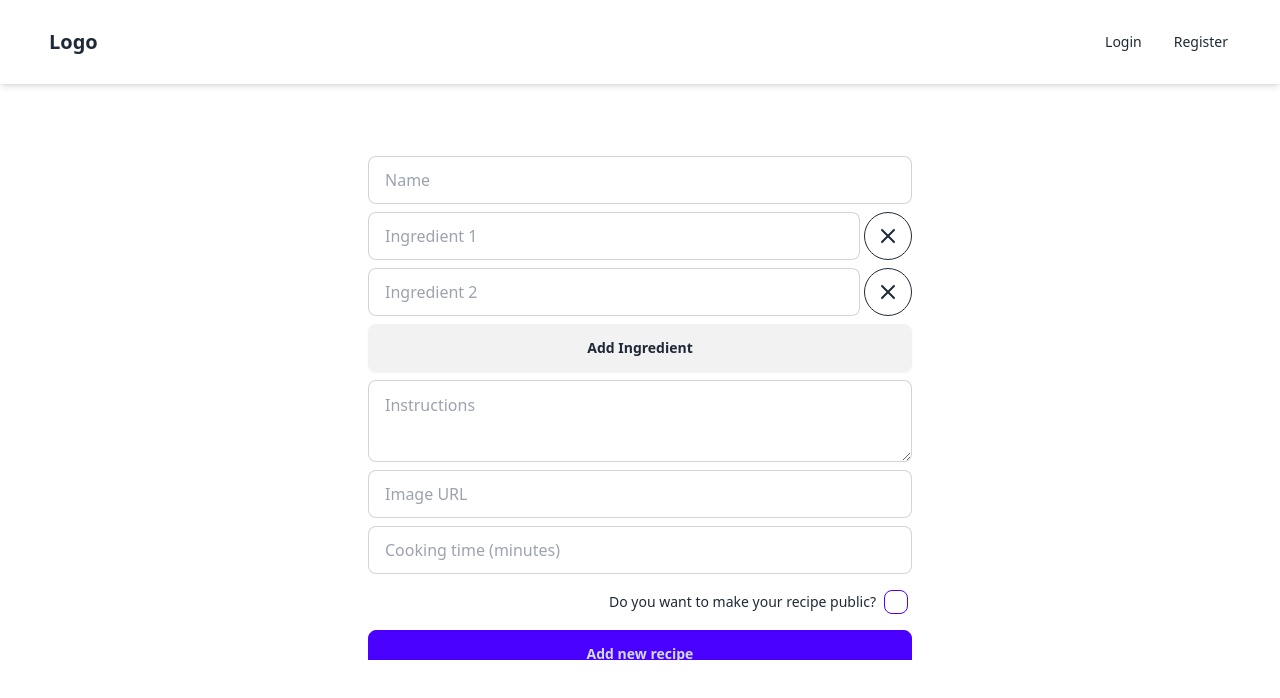
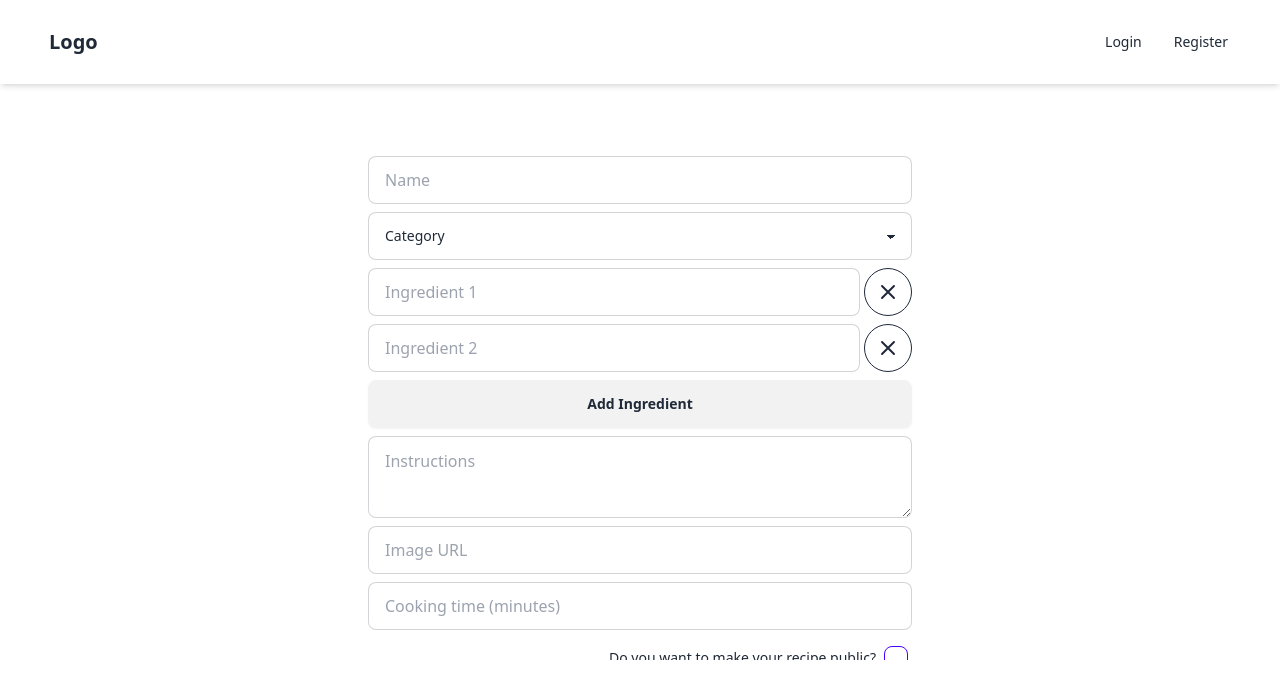
Before and after one commit to Vertori/nodejs-react-social, a React (Vite) app in the folder client/: page /recipes/add in a window 1280 px wide. Shown: the top 698 px of the page. Built offline with nearby package versions, Linux system fonts and the light colour scheme; no server answers.

Commit message:
recipe category logic

```diff
--- a/client/src/components/Recipe.tsx
+++ b/client/src/components/Recipe.tsx
@@ -127,8 +127,8 @@ const Recipe = ({ recipe, deleteUsersRecipe }: RecipeProps) => {
               <div>
                 <h3 className="text-lg text-blue-700">Ingredients</h3>
                 <ul className="list-disc">
-                  {recipe.ingredients.map((ingredient) => (
-                    <li>{ingredient}</li>
+                  {recipe.ingredients.map((ingredient, index) => (
+                    <li key={index}>{ingredient}</li>
                   ))}
                 </ul>
               </div>
--- a/client/src/pages/AddRecipe.tsx
+++ b/client/src/pages/AddRecipe.tsx
@@ -91,6 +91,29 @@ const AddRecipe = () => {
           />
           {errors.name && (
             <p className="text-red-500">{`${errors.name.message}`}</p>
+          )}
+          <select
+            className="w-full select select-bordered"
+            {...register("category")}
+            defaultValue={"Category"}
+          >
+            <option disabled value="Category">
+              Category
+            </option>
+            <option value="breakfast">Breakfast</option>
+            <option value="lunch">Lunch</option>
+            <option value="dinner">Dinner</option>
+            <option value="soup">Soup</option>
+            <option value="salad">Salad</option>
+            <option value="dessert">Dessert</option>
+            <option value="snack">Snack</option>
+            <option value="bakery">Bakery</option>
+            <option value="appetizer">Appetizer</option>
+            <option value="cocktail">Cocktail</option>
+            <option value="smoothie">Smoothie</option>
+          </select>
+          {errors.category && (
+            <p className="text-red-500">{`${errors.category.message}`}</p>
           )}
           {fields.map((field, index) => {
             const errorForField = errors?.ingredients?.[index]?.ingredient;
--- a/client/src/pages/UpdateRecipes.tsx
+++ b/client/src/pages/UpdateRecipes.tsx
@@ -49,6 +49,7 @@ const UpdateRecipes = () => {
     resolver: zodResolver(addRecipeFormSchema),
     values: {
       name: data?.name,
+      category: data?.category,
       ingredients: transformedIngredients,
       instructions: data?.instructions,
       imageUrl: data?.imageUrl,
@@ -127,6 +128,29 @@ const UpdateRecipes = () => {
           />
           {errors.name && (
             <p className="text-red-500">{`${errors.name.message}`}</p>
+          )}
+          <select
+            className="w-full select select-bordered"
+            {...register("category")}
+            defaultValue={"Category"}
+          >
+            <option disabled value="Category">
+              Category
+            </option>
+            <option value="breakfast">Breakfast</option>
+            <option value="lunch">Lunch</option>
+            <option value="dinner">Dinner</option>
+            <option value="soup">Soup</option>
+            <option value="salad">Salad</option>
+            <option value="dessert">Dessert</option>
+            <option value="snack">Snack</option>
+            <option value="bakery">Bakery</option>
+            <option value="appetizer">Appetizer</option>
+            <option value="cocktail">Cocktail</option>
+            <option value="smoothie">Smoothie</option>
+          </select>
+          {errors.category && (
+            <p className="text-red-500">{`${errors.category.message}`}</p>
           )}
           {fields.map((field, index) => {
             const errorForField = errors?.ingredients?.[index]?.ingredient;
--- a/client/src/types/index.ts
+++ b/client/src/types/index.ts
@@ -56,6 +56,20 @@ export const loginSchema = z.object({
 
 export type TLoginSchema = z.infer<typeof loginSchema>;
 
+const categoriesOptions = [
+  "breakfast",
+  "lunch",
+  "dinner",
+  "soup",
+  "salad",
+  "dessert",
+  "snack",
+  "bakery",
+  "appetizer",
+  "cocktail",
+  "smoothie",
+];
+
 // recipe form
 export const addRecipeFormSchema = z.object({
   name: z.string().trim().min(1, { message: "Recipe name is required" }),
@@ -74,6 +88,24 @@ export const addRecipeFormSchema = z.object({
   imageUrl: z.string().url(),
   cookingTime: z.coerce.number().positive(),
   isPublic: z.boolean(),
+  category: z.enum(
+    [
+      "breakfast",
+      "lunch",
+      "dinner",
+      "soup",
+      "salad",
+      "dessert",
+      "snack",
+      "bakery",
+      "appetizer",
+      "cocktail",
+      "smoothie",
+    ],
+    {
+      errorMap: (issue, ctx) => ({ message: "Category is required" }),
+    }
+  ),
 });
 
 export type TAddRecipeFormSchema = z.infer<typeof addRecipeFormSchema>;
```
Also changed, not shown: 2 other files (tests, documents, lock files or other folders).
